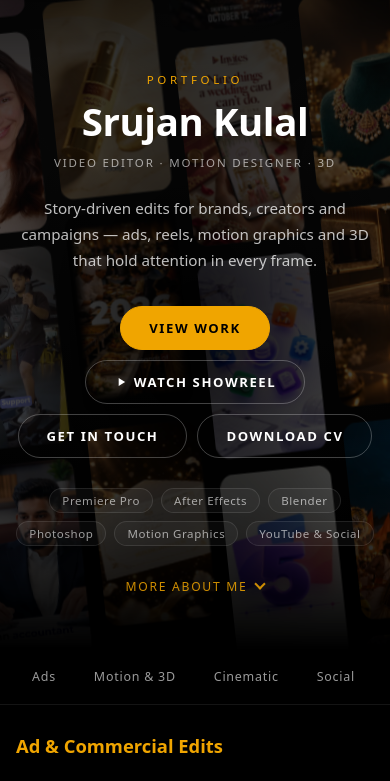
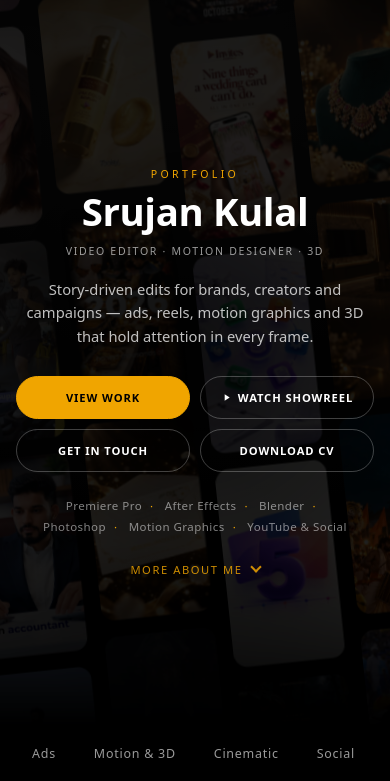
Before and after one commit to SRUJKULAL/Srujan_Portfolio, a plain HTML site: page index.html in a window 390 px wide. Shown: the top 781 px of the page. Drawn offline with Linux system fonts and the light colour scheme.

Commit message:
Redesign hero layout for mobile
On phones: even 2x2 CTA grid instead of ragged 1/1/2 wrapping, skills
as one balanced line of text with gold separators instead of pills, a
darker, more even overlay so text stays readable over the moving
thumbnails, tighter type and spacing, and a hero that fills the screen.
Desktop is unchanged.

Co-Authored-By: Claude Opus 5.5 <noreply@anthropic.com>

```diff
--- a/style.css
+++ b/style.css
@@ -788,8 +788,8 @@ button.btn {
   }
 
   .hero {
-    min-height: auto;
-    padding: 72px 16px 48px;
+    min-height: 86svh;
+    padding: 64px 16px 40px;
   }
 
   .hero-bg {
@@ -800,18 +800,85 @@ button.btn {
     display: none;
   }
 
+  .hero-bg {
+    opacity: 0.4;
+  }
+
+  /* Phone screens are tall and narrow, so the desktop radial vignette
+     leaves the edges bright behind the text; darken more evenly */
+  .hero::after {
+    background:
+      radial-gradient(ellipse 90% 50% at 50% 48%, rgba(0, 0, 0, 0.85) 0%, rgba(0, 0, 0, 0.7) 70%, rgba(0, 0, 0, 0.55) 100%),
+      linear-gradient(to bottom, rgba(0, 0, 0, 0.5) 0%, rgba(0, 0, 0, 0) 20%, rgba(0, 0, 0, 0) 75%, #000 100%);
+  }
+
+  .hero-eyebrow {
+    margin-bottom: 10px;
+    font-size: 0.66rem;
+  }
+
   .hero-tagline {
-    font-size: 0.72rem;
+    margin-top: 12px;
+    font-size: 0.66rem;
     letter-spacing: 0.16em;
   }
 
   .hero-intro {
-    font-size: 0.95rem;
+    max-width: 340px;
+    margin-top: 20px;
+    font-size: 0.92rem;
+    line-height: 1.6;
+  }
+
+  /* Even 2x2 button grid instead of ragged wrapping */
+  .hero-cta {
+    display: grid;
+    grid-template-columns: 1fr 1fr;
+    gap: 10px;
+    max-width: 360px;
+    margin: 28px auto 24px;
+  }
+
+  .hero-cta .btn {
+    padding: 13px 8px;
+    font-size: 0.7rem;
+    letter-spacing: 0.08em;
+    white-space: nowrap;
+  }
+
+  .btn-icon {
+    width: 11px;
+    height: 11px;
+  }
+
+  /* Skills read as one quiet line of text rather than a cluster of pills */
+  .hero-skills {
+    display: block;
+    max-width: 320px;
+    margin: 0 auto 18px;
+    font-size: 0.72rem;
+    line-height: 1.8;
+    text-wrap: balance;
   }
 
   .hero-skills span {
-    font-size: 0.72rem;
-    padding: 4px 12px;
+    display: inline;
+    padding: 0;
+    border: 0;
+    background: none;
+    font-size: inherit;
+    letter-spacing: 0.04em;
+    color: rgba(255, 255, 255, 0.5);
+  }
+
+  .hero-skills span:not(:last-child)::after {
+    content: "\00b7";
+    margin: 0 8px;
+    color: var(--gold);
+  }
+
+  .bio-toggle {
+    font-size: 0.7rem;
   }
 
   .hero-bio {
```
